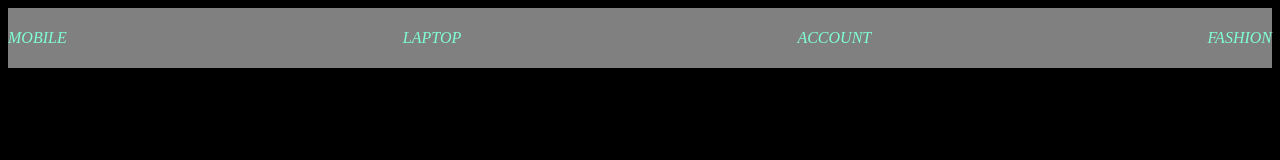
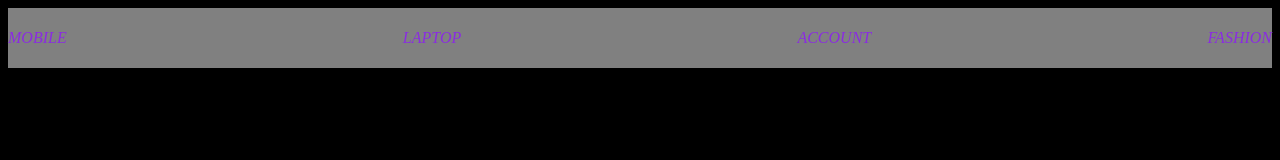
Before and after one commit to Nitheesh-7/concept, a plain HTML site: page index.html in a window 1280 px wide. Drawn offline with Linux system fonts and the light colour scheme.

Commit message:
changes done

```diff
--- a/style.css
+++ b/style.css
@@ -9,7 +9,7 @@ div{
     align-items: center;
 }
 a{
-    color: aquamarine;
+    color: blueviolet;
     text-decoration: none;
     font-style: italic;
 }
```
